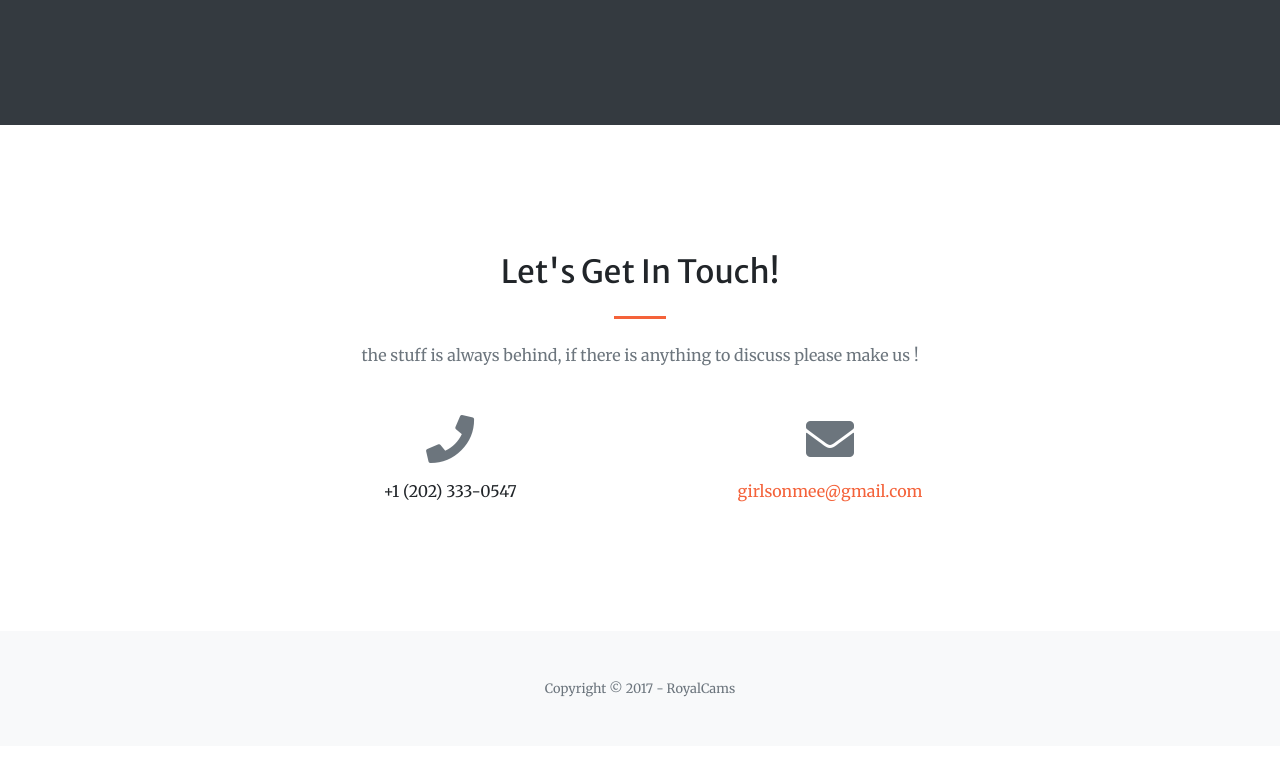
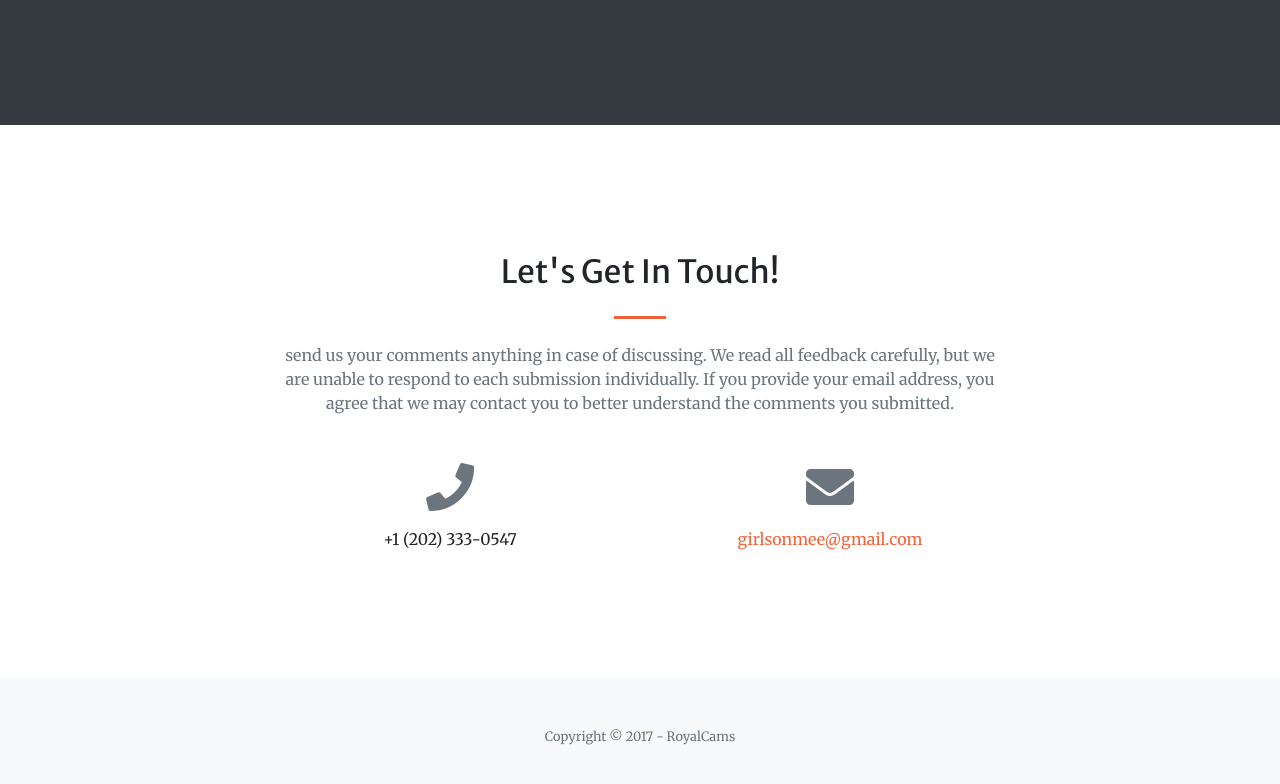
Before and after one commit to cararsevdi/royalcams.github.io, a website with bundled scripts: page index.html in a window 1280 px wide. Shown: the part 2605-3389 px from the top of the page. Before the commit the page ends 3351 px from the top, so only its background shows below. Built offline with nearby package versions, Linux system fonts and the light colour scheme.

Commit message:
Update index.html

```diff
--- a/index.html
+++ b/index.html
@@ -224,7 +224,7 @@
         <div class="col-lg-8 text-center">
           <h2 class="mt-0">Let's Get In Touch!</h2>
           <hr class="divider my-4">
-          <p class="text-muted mb-5">the stuff is always behind, if there is anything to discuss please make us !</p>
+          <p class="text-muted mb-5">send us your comments anything in case of discussing. We read all feedback carefully, but we are unable to respond to each submission individually. If you provide your email address, you agree that we may contact you to better understand the comments you submitted.</p>
         </div>
       </div>
       <div class="row">
```
